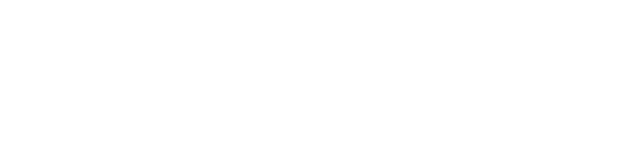
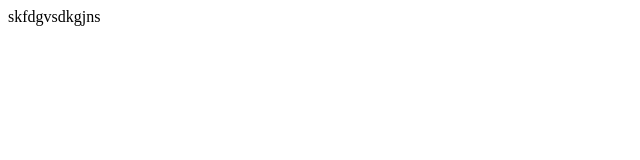
Before and after one commit to elenaslavutina/demo2_repositorii, a plain HTML site: page index.html in a window 1280 px wide. Shown: the whole page, without its empty margins (0-640 px from the left). Drawn offline with Linux system fonts and the light colour scheme.

Commit message:
branch metrica change

```diff
--- a/index.html
+++ b/index.html
@@ -6,6 +6,6 @@
     <title>Document</title>
 </head>
 <body>
-
+    skfdgvsdkgjns
 </body>
 </html>
```
